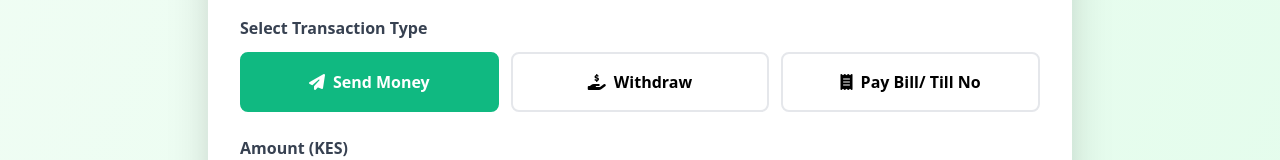
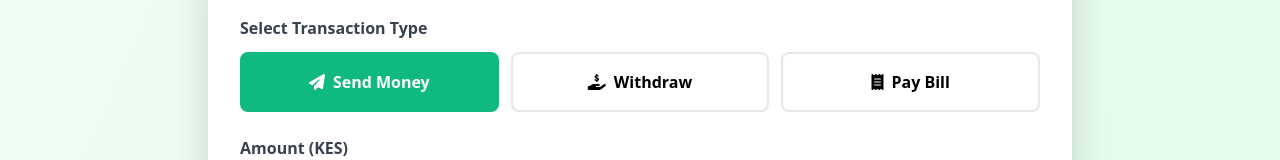
Before and after one commit to Sly1777/mpesacalc, a plain HTML site: page index.html in a window 1280 px wide. Shown: the part 240-400 px from the top of the page. Drawn offline with nearby package versions, Linux system fonts and the light colour scheme.

Commit message:
Update index.html

```diff
--- a/index.html
+++ b/index.html
@@ -94,7 +94,7 @@
                     </button>
                     <button onclick="setTransactionType('paybill')" id="btn-paybill" class="transaction-btn flex items-center justify-center space-x-2 p-4 rounded-lg border-2">
                         <i class="fas fa-receipt"></i>
-                        <span class="font-semibold">Pay Bill/ Till No</span>
+                        <span class="font-semibold">Pay Bill</span>
                     </button>
                 </div>
             </div>
```
